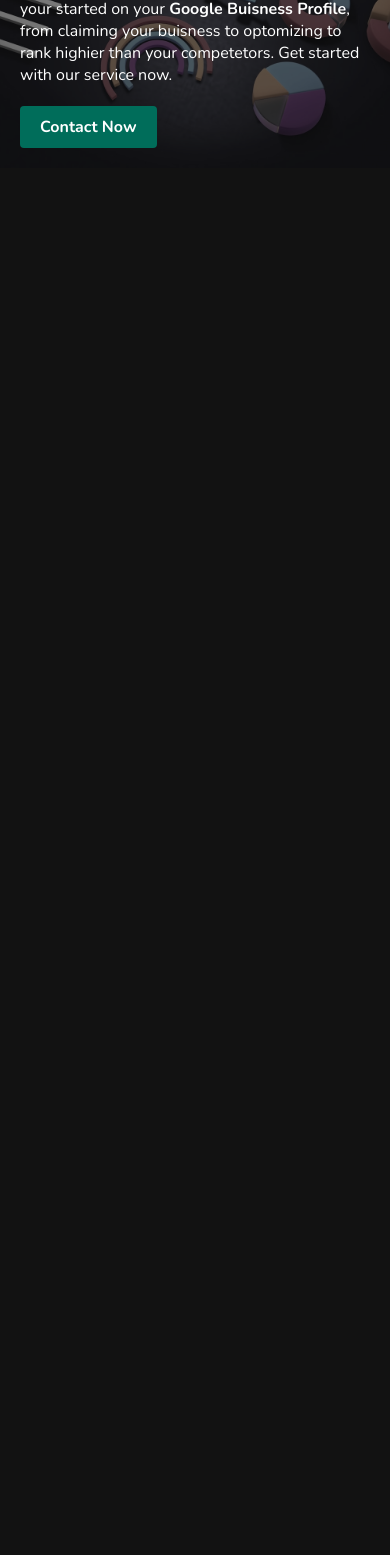
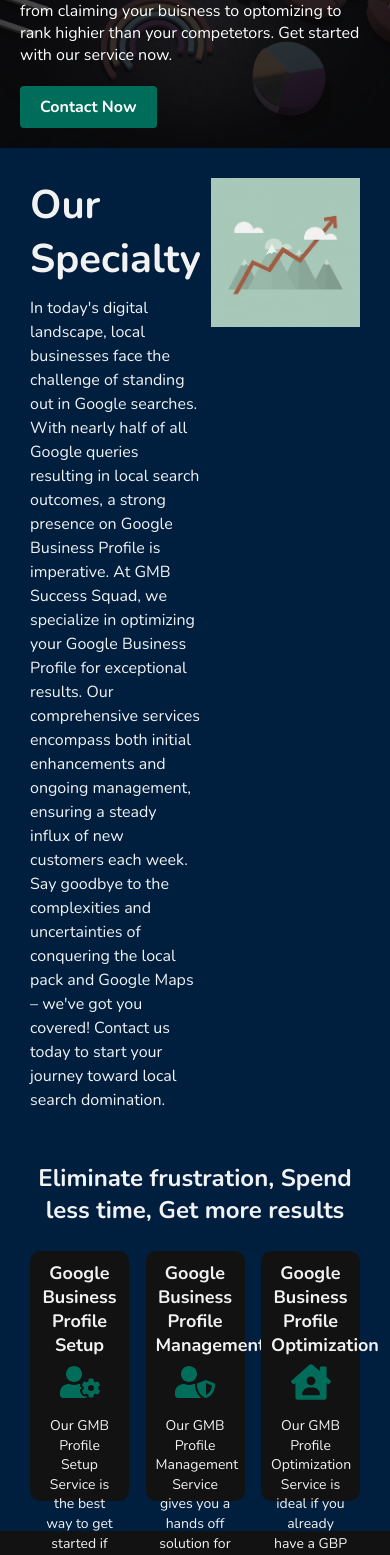
Before and after one commit to CoolistKovbel/fluffy-spork, a React (Create React App) app: page / in a window 390 px wide. Shown: the part 432-1987 px from the top of the page. Before the commit the page ends 844 px from the top, so only its background shows below. Built offline with nearby package versions, Linux system fonts and the light colour scheme.

Commit message:
specialty setup, i think i am going to need to work on responsive soon

```diff
--- a/package.json
+++ b/package.json
@@ -5,6 +5,7 @@
   "dependencies": {
     "react": "^18.2.0",
     "react-dom": "^18.2.0",
+    "react-icons": "^4.10.1",
     "react-scripts": "5.0.1"
   },
   "scripts": {
--- a/src/App.css
+++ b/src/App.css
@@ -21,7 +21,7 @@
 
 #main__header {
   width: 100%;
-  height: 100px;
+  height: 80px;
   background-color: var(--metallic-indigo-purple);
 }
 
@@ -65,12 +65,18 @@
   z-index: -1;
 }
 
+/*
+  Image
+  https://unsplash.com/photos/-WXQm_NTK0U?utm_source=unsplash&utm_medium=referral&utm_content=creditShareLink
+*/
+
 .hero__content {
   position: absolute;
   bottom: 0;
   left: 0;
+  right: 0;
   padding: 20px;
-  background: rgba(0, 0, 0, 0.5); /* Background effect */
+  background: rgba(0, 0, 0, 0.7); /* Background effect */
   color: white; /* Text color */
 }
 
@@ -98,3 +104,90 @@
 .hero__content a:hover {
   background: var(--metallic-emerald-green);
 }
+
+/*
+  Services Component
+*/
+
+/* Services Component */
+
+#services {
+  background-color: var(--metallic-navy-blue);
+}
+
+#services .services__content {
+  padding: 20px;
+  display: flex;
+  flex-wrap: wrap;
+  justify-content: space-between;
+}
+
+#services .services__content .services__text {
+  flex: 1;
+  max-width: 600px;
+}
+
+#services .services__content .services__text h2 {
+  font-size: 2.5em;
+  margin-bottom: 10px;
+}
+
+#services .services__content .services__text p {
+  font-size: 16px;
+  line-height: 1.5;
+}
+
+#services .services__content .services__image__container {
+  flex: 1;
+  max-width: 600px;
+  /* display: flex;
+  justify-content: center;
+  align-items: center; */
+}
+
+#services .services__content .services__image__container img {
+  max-width: 100%;
+  height: auto;
+  display: block;
+}
+
+#services .services__features {
+  padding: 20px;
+  text-align: center;
+}
+
+#services .services__features h3 {
+  font-size: 24px;
+  margin-bottom: 20px;
+}
+
+#services .services__features .features {
+  display: flex;
+  justify-content: space-between;
+  align-items: center;
+}
+
+#services .services__features .features div {
+  flex: 1;
+  max-width: 30%;
+  height: 250px;
+  background-color: var(--metallic-midnight-black);
+  padding: 10px;
+  border-radius: 10px;
+}
+
+#services .services__features h4 {
+  font-size: 18px;
+  margin-bottom: 5px;
+}
+
+#services .services__features i {
+  font-size: 2.5em;
+  margin-bottom: 5px;
+  color: var(--metallic-jade-green);
+}
+
+#services .services__features p {
+  font-size: 14px;
+  line-height: 1.4;
+}
--- a/src/App.js
+++ b/src/App.js
@@ -3,6 +3,7 @@
 
 import './App.css';
 import Hero from './components/Hero';
+import Services from './components/Services';
 
 function App() {
   return (
@@ -12,6 +13,10 @@
 
       <Hero />
 
+      {/* Services */}
+
+      <Services />
+
 
     </div>
   );
--- /dev/null
+++ b/src/components/Services.jsx
@@ -0,0 +1,63 @@
+import {FaUserCog, FaUserShield, FaHouseUser} from 'react-icons/fa'
+import Image from '../img/arrow-showing-increasing_1133-40.jpg'
+
+export default function Services() {
+
+    const features = [
+        {
+            title: 'Google Business Profile Setup',
+            icon: <FaUserCog />,
+            description: 'Our GMB Profile Setup Service is the best way to get started if you don’t already have a GBP listing and you don’t want to go through the pain of setting it up yourself.'
+        },
+        {
+            title: 'Google Business Profile Management',
+            icon: <FaUserShield />,
+            description: 'Our GMB Profile Management Service gives you a hands off solution for get higher rankings, greater visibility, and more business from your Google Business Profile.'
+        },
+        {
+            title: 'Google Business Profile Optimization',
+            icon: <FaHouseUser />,
+            description: 'Our GMB Profile Optimization Service is ideal if you already have a GBP listing, but you not 100% sure if you’re doing everything to get the best results out of your profile.'
+        }
+    ]
+
+
+
+    return (
+        <div id='services'>
+
+            <div className='services__content'>
+
+                <div className='services__text'>
+                    <h2>Our Specialty</h2>
+                    <p>
+                        In today's digital landscape, local businesses face the challenge of standing out in Google searches. With nearly half of all Google queries resulting in local search outcomes, a strong presence on Google Business Profile is imperative.
+                        At GMB Success Squad, we specialize in optimizing your Google Business Profile for exceptional results. Our comprehensive services encompass both initial enhancements and ongoing management, ensuring a steady influx of new customers each week. Say goodbye to the complexities and uncertainties of conquering the local pack and Google Maps – we've got you covered!
+                        Contact us today to start your journey toward local search domination.
+                    </p>
+                </div>
+
+                <div className='services__image__container'>
+                    <img src={Image} alt='https://www.freepik.com/free-vector/arrow-showing-increasing_894507.htm#query=upward%20graph&position=6&from_view=keyword&track=ais' />
+                </div>
+
+            </div>
+
+            <div className='services__features'>
+                <h3>Eliminate frustration, Spend less time, Get more results</h3>
+                <div className='features'>
+                    {
+                        features.map((feature) => (
+                            <div>
+                                <h4>{feature.title}</h4>
+                                <i>{feature.icon}</i>
+                                <p>{feature.description}</p>
+                            </div>
+                        ))
+                    }
+                </div>
+            </div>
+
+        </div>
+    )
+}
```
Also changed, not shown: src/img/arrow-showing-increasing_1133-40.jpg (added), 1 other file (tests, documents, lock files or other folders).
